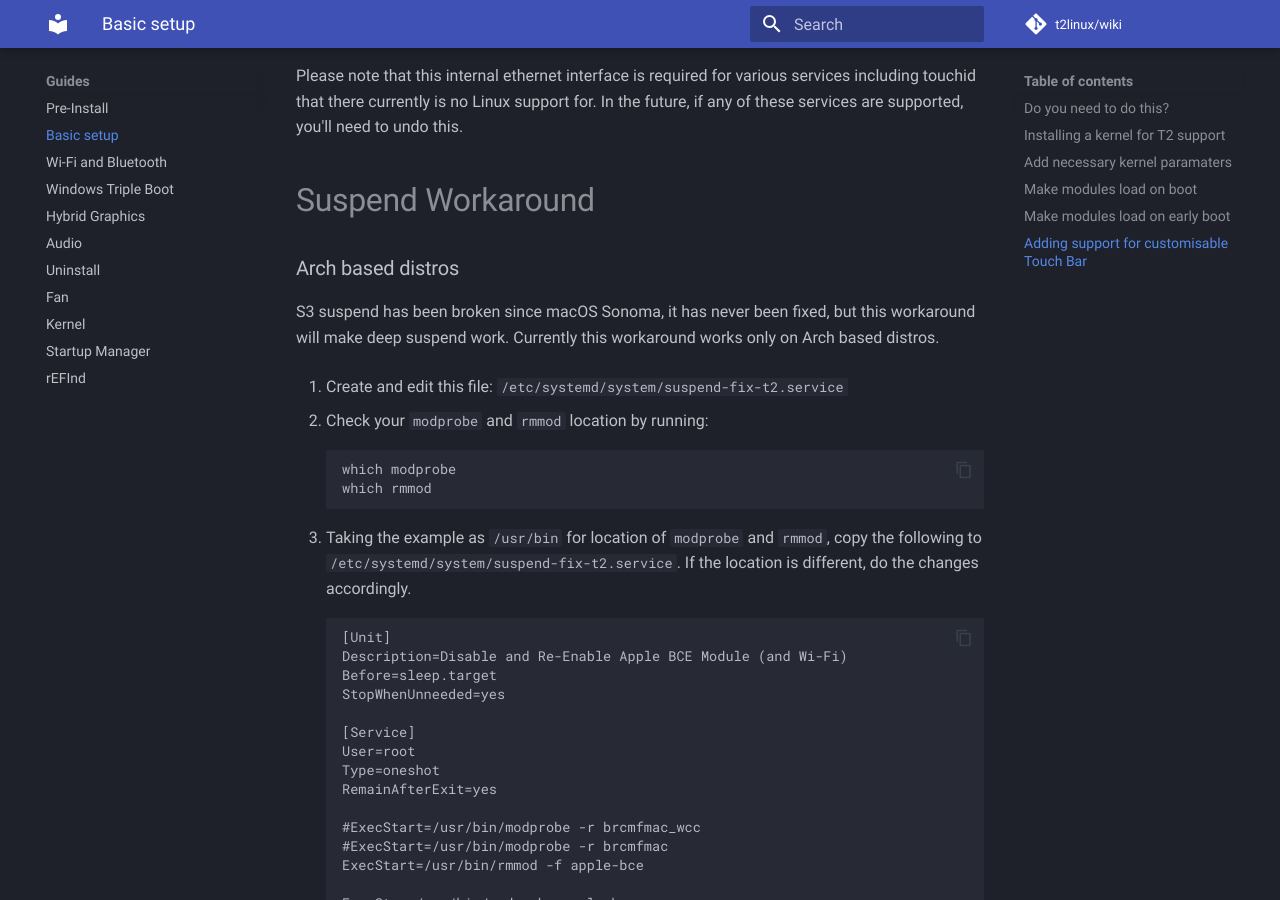
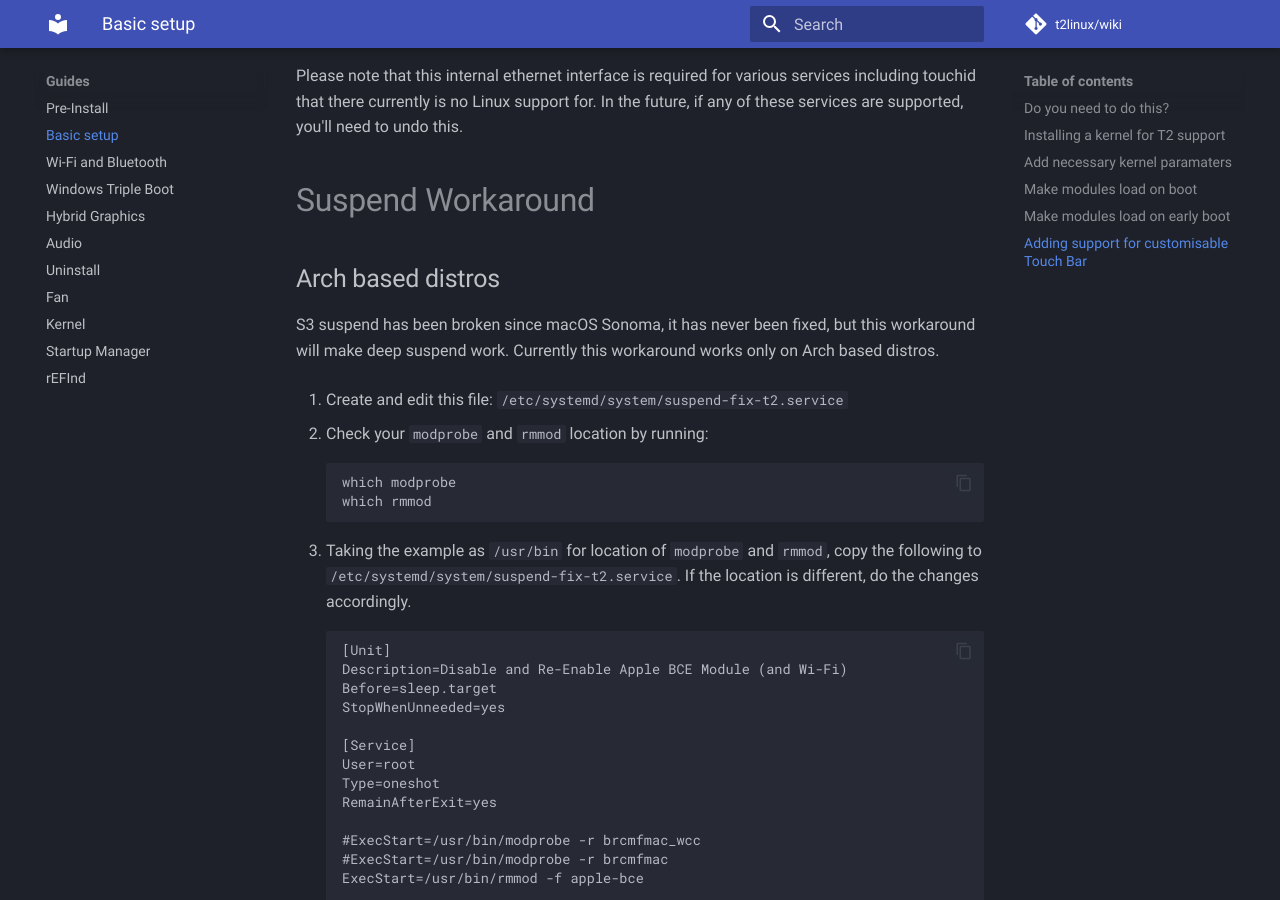
Before and after one commit to t2linux/wiki, an MkDocs documentation site: the page built from docs/guides/postinstall.md, in a window 1280 px wide and 900 px high, scrolled down 4101 px. Built offline with MkDocs 1.6.1 and Material for MkDocs 9.7.7, drawn with Linux system fonts in a browser that asks for light colours; comment, search, counter and statistics services are not loaded.

Commit message:
Fix heading levels

```diff
--- a/docs/guides/postinstall.md
+++ b/docs/guides/postinstall.md
@@ -144,7 +144,7 @@ Please note that this internal ethernet interface is required for various servic
 
 # Suspend Workaround
 
-### Arch based distros
+## Arch based distros
 
 S3 suspend has been broken since macOS Sonoma, it has never been fixed, but this workaround will make deep suspend work. Currently this workaround works only on Arch based distros.
 
@@ -190,7 +190,7 @@ S3 suspend has been broken since macOS Sonoma, it has never been fixed, but this
     Make sure you have `CONFIG_MODULE_FORCE_UNLOAD=y` in the kernel config.
     To check, run: `zcat /proc/config.gz | grep "CONFIG_MODULE_FORCE_UNLOAD"` on Arch based distros.
 
-### Gentoo/OpenRC
+## Gentoo/OpenRC
 
 S3 suspend has been broken since macOS Sonoma, it has never been fixed, but this workaround will make deep suspend work on Gentoo Linux using OpenRC and elogind.
 
```
